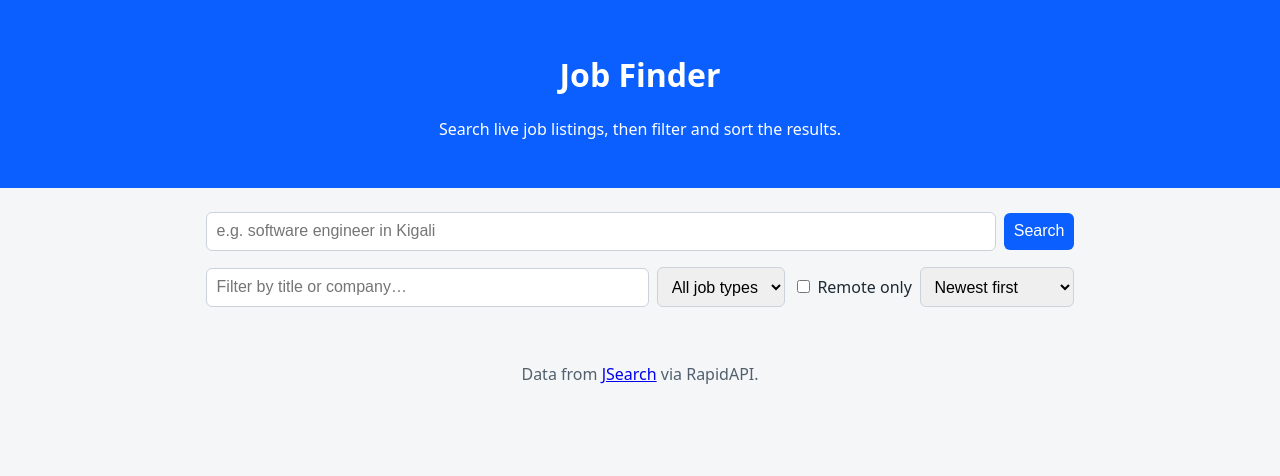
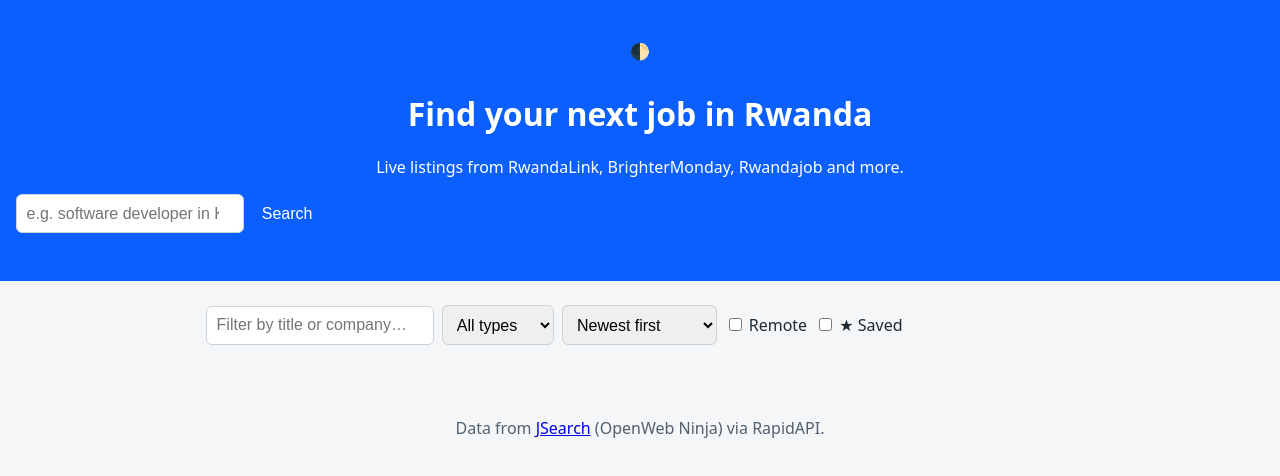
Before and after one commit to eruhigira-tech/job-finder, a website: page public/index.html in a window 1280 px wide. Drawn offline with Linux system fonts and the light colour scheme.

Commit message:
Revise index.html for Rwanda job search
Updated the title and header content to reflect job search in Rwanda. Enhanced search form and filter options for better user experience.

```diff
--- a/public/index.html
+++ b/public/index.html
@@ -3,44 +3,47 @@
 <head>
   <meta charset="UTF-8" />
   <meta name="viewport" content="width=device-width, initial-scale=1" />
-  <title>Job Finder</title>
+  <title>Job Finder · Rwanda</title>
   <link rel="stylesheet" href="style.css" />
 </head>
 <body>
-  <header>
-    <h1>Job Finder</h1>
-    <p>Search live job listings, then filter and sort the results.</p>
+  <header class="hero">
+    <button id="themeBtn" class="ghost" aria-label="Toggle dark mode">🌓</button>
+    <h1>Find your next job in Rwanda</h1>
+    <p>Live listings from RwandaLink, BrighterMonday, Rwandajob and more.</p>
+    <form id="searchForm" class="search">
+      <input id="query" type="search" placeholder="e.g. software developer in Kigali" aria-label="Search jobs" required />
+      <button id="searchBtn" type="submit">Search</button>
+    </form>
+    <div class="quick" id="quick"></div>
   </header>
 
   <main>
-    <div class="search">
-      <input id="query" type="text" placeholder="e.g. software engineer in Kigali" />
-      <button id="searchBtn">Search</button>
-    </div>
-
-    <div class="controls" id="controls" hidden>
-      <input id="filterText" type="text" placeholder="Filter by title or company…" />
-      <select id="filterType">
-        <option value="">All job types</option>
+    <section class="controls" id="controls" hidden>
+      <input id="filterText" type="search" placeholder="Filter by title or company…" aria-label="Filter results" />
+      <select id="filterType" aria-label="Job type">
+        <option value="">All types</option>
         <option value="FULLTIME">Full-time</option>
         <option value="PARTTIME">Part-time</option>
         <option value="CONTRACTOR">Contract</option>
         <option value="INTERN">Internship</option>
       </select>
-      <label><input type="checkbox" id="remoteOnly" /> Remote only</label>
-      <select id="sortBy">
+      <select id="sortBy" aria-label="Sort">
         <option value="newest">Newest first</option>
         <option value="title">Title (A–Z)</option>
         <option value="company">Company (A–Z)</option>
       </select>
-    </div>
-
+      <label class="check"><input type="checkbox" id="remoteOnly" /> Remote</label>
+      <label class="check"><input type="checkbox" id="savedOnly" /> ★ Saved</label>
+    </section>
     <p id="status" role="status" aria-live="polite"></p>
-    <div id="results"></div>
+    <div id="results" class="grid"></div>
+    <button id="moreBtn" class="more" hidden>Load more</button>
   </main>
 
   <footer>
-    Data from <a href="https://rapidapi.com/letscrape-6bRBa3QguO5/api/jsearch" target="_blank" rel="noopener">JSearch</a> via RapidAPI.
+    <span id="serverBadge" class="pill" hidden></span>
+    <p>Data from <a href="https://rapidapi.com/letscrape-6bRBa3QguO5/api/jsearch" target="_blank" rel="noopener">JSearch</a> (OpenWeb Ninja) via RapidAPI.</p>
   </footer>
   <script src="app.js"></script>
 </body>
```
